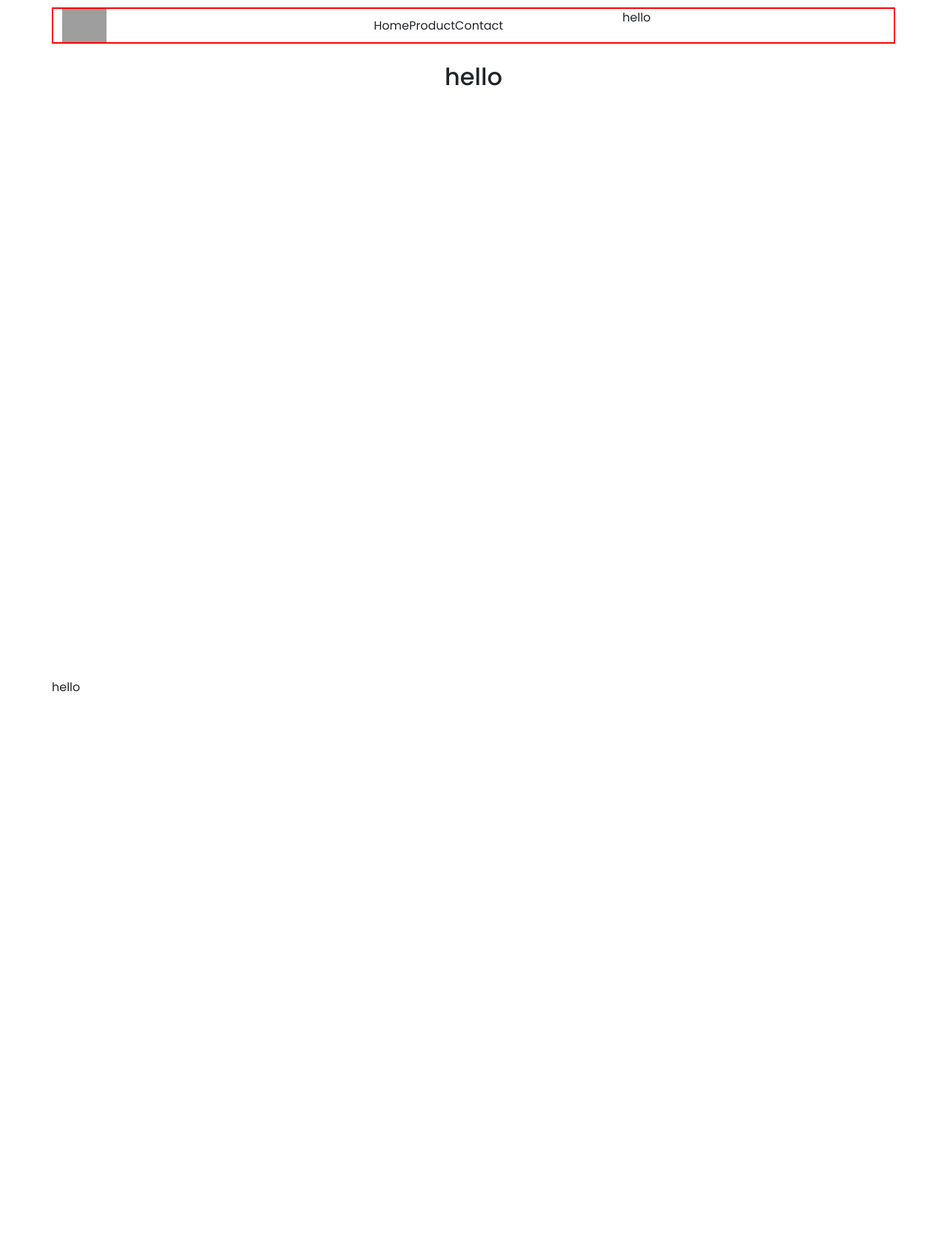
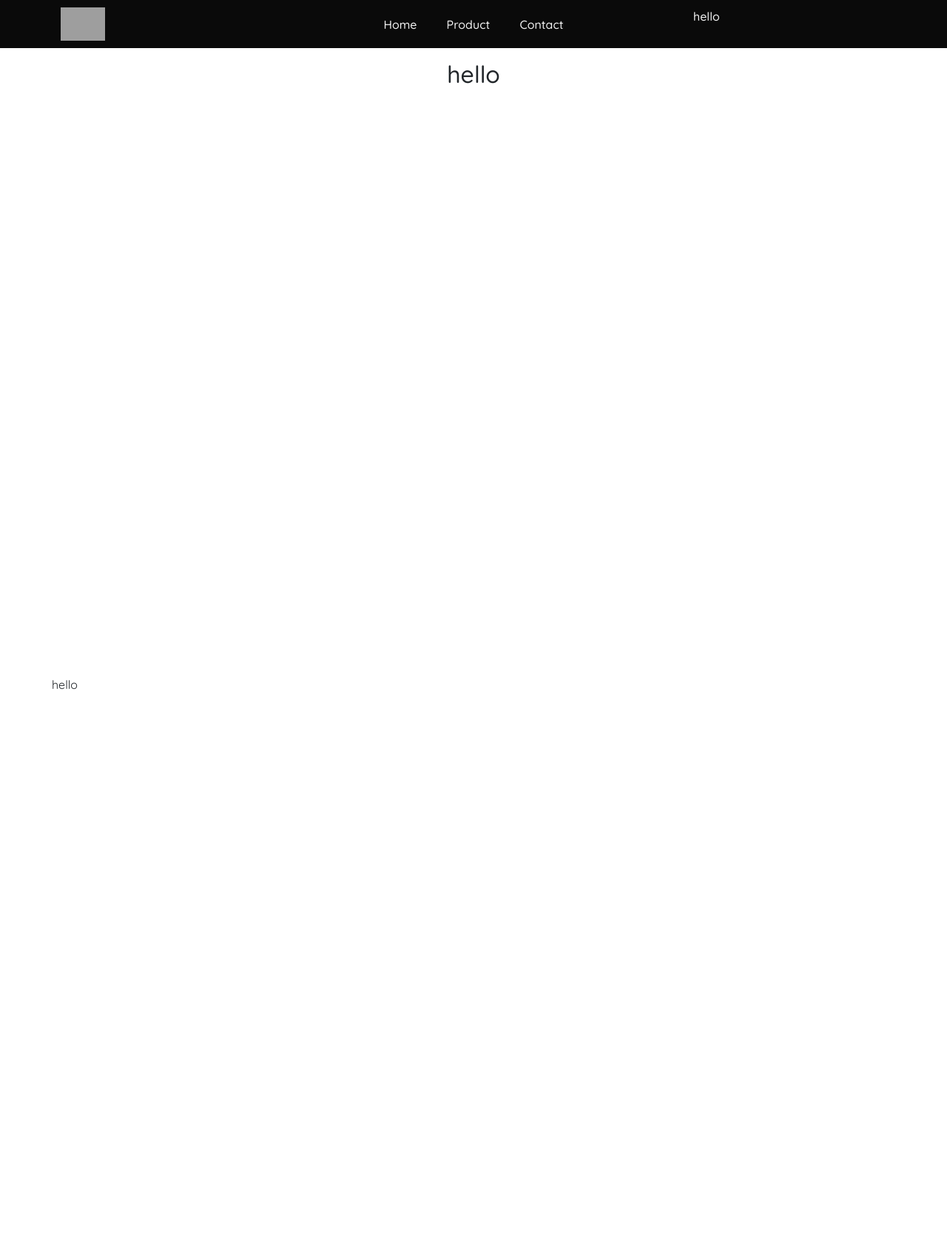
Before and after one commit to sheikhxzaheer/zCommerce, a Django app: page / in a window 1280 px wide. Shown: the whole page at 74% size. After the commit the page ends 932 px from the top, so only its background shows below. Run offline with Django 4.2, Linux system fonts and the light colour scheme; some libraries are stand-ins or nearby versions; grey boxes are pictures that could not be loaded.

Commit message:
styled nav

```diff
--- a/static/design/styles.css
+++ b/static/design/styles.css
@@ -1,4 +1,4 @@
-@import url('https://fonts.googleapis.com/css2?family=Poppins:wght@300;400;500;600;800&display=swap');
+@import url('https://fonts.googleapis.com/css2?family=Bebas+Neue&family=Quicksand:wght@300;400;500;600;700&display=swap');
 *,
 *::before,
 *::after {
@@ -8,7 +8,9 @@
     scroll-behavior: smooth;
     text-decoration: none;
     list-style: none;
-    font-family: 'Poppins', sans-serif;
+}
+body {
+    font-family: 'Quicksand', sans-serif;
 }
 .zz {
     border: 2px solid red;
@@ -32,19 +34,21 @@ a {
     color: unset;
 }
 nav {
-    background: transparent;
-    width: 100%;
     z-index: 1000;
     padding: 10px 0;
+    position: sticky;
+    top: 0;
+    background: #0a0a0a;
+    color: #f2f2f2;
+    font-weight: 500;
 }
 nav.sticky {
-    position: sticky;
-    top: 0;
-    background: #fff;
+    background: #0a0a0a;
     box-shadow: 0px 4px 15px rgb(0 0 0 / 8%);
 }
-ul{
+ul {
     padding: 0;
+    list-style: none;
 }
 section {
     height: 100vh;
@@ -73,6 +77,14 @@ section {
 .owl-nav .owl-next {
     border: 2px solid red;
 }
+/* navbar */
 .nav-logo-container {
     width: 60px;
 }
+.navigation ul li {
+    padding: 10px 20px;
+}
+/* navbar */
+.home {
+    overflow: hidden;
+}
--- a/templates/index.html
+++ b/templates/index.html
@@ -16,7 +16,7 @@
 
 <body>
     <nav>
-        <div class="container zz">
+        <div class="container">
             <div class="row">
                 <div class="col-lg-3">
                     <div class="nav-logo-container">
@@ -25,7 +25,7 @@
                         </a>
                     </div>
                 </div>
-                <div class="col-lg-5 z-center">
+                <div class="col-lg-6 z-center">
                     <div class="navigation">
                         <ul class="z-center m-0 p-0">
                             <li><a href="/">Home</a></li>
@@ -34,7 +34,7 @@
                         </ul>
                     </div>
                 </div>
-                <div class="col-lg-4 z-extra-nav-content">
+                <div class="col-lg-3 z-extra-nav-content">
                     hello
                 </div>
             </div>
```
